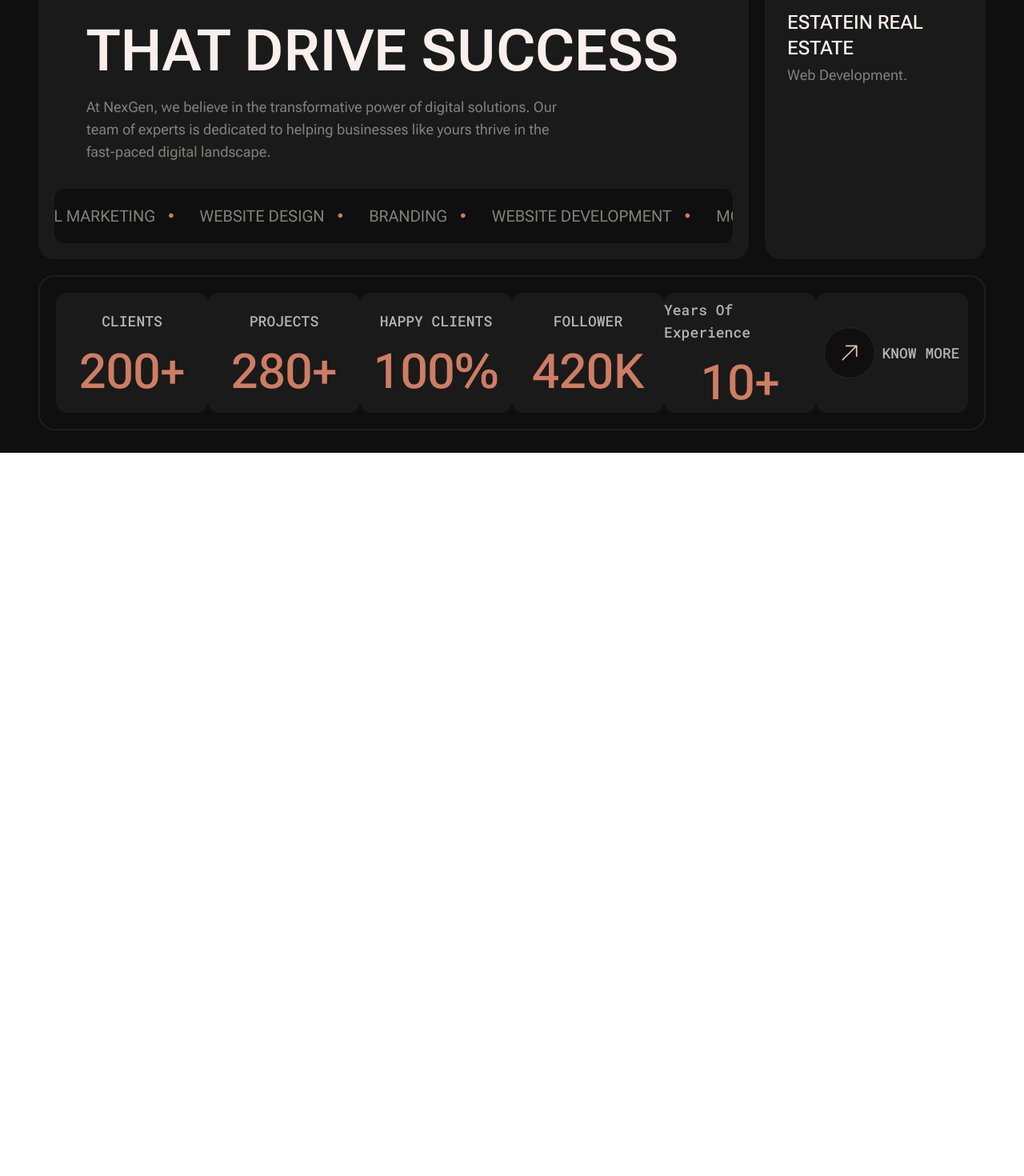
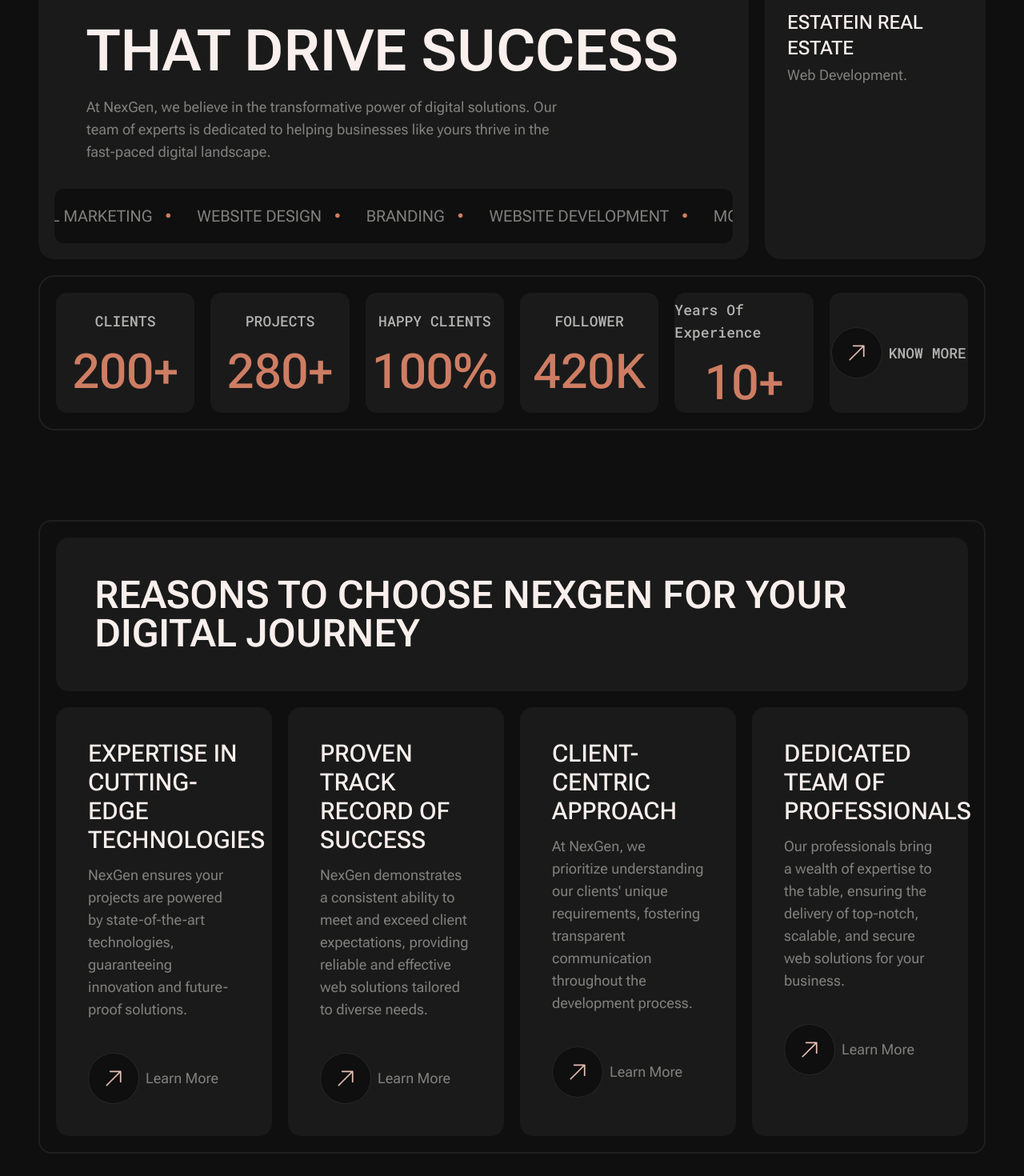
Before and after one commit to Bdmnss/rowix, a React (Vite) app: page / in a window 1280 px wide. Shown: the part 388-1858 px from the top of the page at 80% size. Before the commit the page ends 954 px from the top, so only its background shows below. Built offline with nearby package versions, Linux system fonts and the light colour scheme.

Commit message:
Add reasons section

```diff
--- a/src/App.tsx
+++ b/src/App.tsx
@@ -1,5 +1,6 @@
 import Header from "./layout/Header";
 import HeroSection from "./components/HeroSection";
+import ReasonsSection from "./components/ReasonsSection";
 
 function App() {
   return (
@@ -7,6 +8,8 @@
       <Header />
       <main className="flex flex-col gap-28">
         <HeroSection />
+
+        <ReasonsSection />
       </main>
     </div>
   );
--- a/src/components/HeroSection.tsx
+++ b/src/components/HeroSection.tsx
@@ -2,37 +2,10 @@
 import Icon from "../icons/Icon";
 import StatsSection from "./StatsSection";
 
-const statsData = [
-  {
-    title: "CLIENTS",
-    data: "200+",
-  },
-  {
-    title: "PROJECTS",
-    data: "280+",
-  },
-  {
-    title: "HAPPY CLIENTS",
-    data: "100%",
-  },
-  {
-    title: "FOLLOWER",
-    data: "420K",
-  },
-  {
-    title: "Years Of Experience",
-    data: "10+",
-  },
-  {
-    icon: <Icon type="BigUpArrowIcon" />,
-    title: "KNOW MORE",
-  },
-];
-
 function HeroSection() {
   return (
-    <div className="flex flex-col gap-5">
-      <div className="mt-5 flex gap-5">
+    <div className="mt-5 flex flex-col gap-5">
+      <div className="flex gap-5">
         <div className="w-3/4 rounded-[20px] bg-secondary px-5 pb-5 pt-24">
           <div className="flex flex-col gap-5 px-10">
             <div className="flex items-center gap-4">
@@ -76,7 +49,7 @@
           </div>
         </div>
       </div>
-      <StatsSection items={statsData} />
+      <StatsSection />
     </div>
   );
 }
--- /dev/null
+++ b/src/components/ReasonsSection.tsx
@@ -0,0 +1,53 @@
+import Icon from "../icons/Icon";
+
+const reasons = [
+  {
+    title: "Expertise in Cutting-Edge Technologies".toUpperCase(),
+    description:
+      "NexGen ensures your projects are powered by state-of-the-art technologies, guaranteeing innovation and future-proof solutions.",
+  },
+  {
+    title: "Proven Track Record of Success".toUpperCase(),
+    description:
+      "NexGen demonstrates a consistent ability to meet and exceed client expectations, providing reliable and effective web solutions tailored to diverse needs.",
+  },
+  {
+    title: "Client-Centric Approach".toUpperCase(),
+    description:
+      "At NexGen, we prioritize understanding our clients' unique requirements, fostering transparent communication throughout the development process.",
+  },
+  {
+    title: "Dedicated Team of Professionals".toUpperCase(),
+    description:
+      "Our professionals bring a wealth of expertise to the table, ensuring the delivery of top-notch, scalable, and secure web solutions for your business.",
+  },
+];
+
+function ReasonsSection() {
+  return (
+    <div className="border-borderColor flex flex-col gap-5 rounded-2xl border-2 p-5">
+      <div className="text-orangeText rounded-2xl bg-secondary p-12 text-5xl font-semibold">
+        {"Reasons to Choose NexGen for Your Digital Journey".toUpperCase()}
+      </div>
+      <div className="grid grid-cols-4 gap-5">
+        {reasons.map((reason) => (
+          <div key={reason.title} className="rounded-2xl bg-secondary p-10">
+            <h2 className="text-orangeText mb-3 text-3xl font-medium">
+              {reason.title}
+            </h2>
+            <p className="text-lg text-gray">{reason.description}</p>
+
+            <button className="mt-10 flex items-center gap-2">
+              <div className="border-buttonBorderColor flex size-16 items-center justify-center rounded-full border bg-primary">
+                <Icon type="SmallUpArrowIcon" />
+              </div>
+              <p className="text-lg text-gray">Learn More</p>
+            </button>
+          </div>
+        ))}
+      </div>
+    </div>
+  );
+}
+
+export default ReasonsSection;
--- a/src/components/StatsSection.tsx
+++ b/src/components/StatsSection.tsx
@@ -1,28 +1,44 @@
-interface StatItem {
-  title: string;
-  data?: string;
-  icon?: React.ReactNode;
-}
+import Icon from "../icons/Icon";
 
-interface StatsSectionProps {
-  items: StatItem[];
-  className?: string;
-}
+const statsData = [
+  {
+    title: "CLIENTS",
+    data: "200+",
+  },
+  {
+    title: "PROJECTS",
+    data: "280+",
+  },
+  {
+    title: "HAPPY CLIENTS",
+    data: "100%",
+  },
+  {
+    title: "FOLLOWER",
+    data: "420K",
+  },
+  {
+    title: "Years Of Experience",
+    data: "10+",
+  },
+  {
+    icon: <Icon type="SmallUpArrowIcon" />,
+    title: "KNOW MORE",
+  },
+];
 
-function StatsSection({ items, className = "" }: StatsSectionProps) {
+function StatsSection() {
   return (
-    <div
-      className={`border-borderColor flex items-center justify-between rounded-[20px] border-2 p-5 ${className}`}
-    >
-      {items.map((item, index) => (
+    <div className="border-borderColor grid grid-cols-6 gap-5 rounded-[20px] border-2 p-5">
+      {statsData.map((item, index) => (
         <div
           key={index}
-          className={`flex h-[150px] w-[280px] items-center justify-center rounded-[14px] bg-secondary ${item.title === "KNOW MORE" ? "gap-2 text-xl" : "flex-col gap-5 text-lg"}`}
+          className={`flex h-[150px] w-full items-center justify-center rounded-[14px] bg-secondary ${item.title === "KNOW MORE" ? "gap-2 text-xl" : "flex-col gap-5 text-lg"}`}
         >
           {item.icon && (
-            <div className="border-buttonBorderColor flex size-16 items-center justify-center rounded-full border bg-primary">
+            <button className="border-buttonBorderColor flex size-16 items-center justify-center rounded-full border bg-primary">
               {item.icon}
-            </div>
+            </button>
           )}
           <p className="text-textGray font-mono text-lg font-medium">
             {item.title}
--- a/src/icons/Icon.tsx
+++ b/src/icons/Icon.tsx
@@ -1,13 +1,13 @@
 import type { IconProps } from "./iconTypes";
 import RightArrowIcon from "./RightArrowIcon";
 import UpArrowIcon from "./UpArrowIcon";
-import BigUpArrowIcon from "./BigUpArrowIcon";
-export type IconType = "RightArrowIcon" | "UpArrowIcon" | "BigUpArrowIcon";
+import SmallUpArrowIcon from "./SmallUpArrowIcon";
+export type IconType = "RightArrowIcon" | "UpArrowIcon" | "SmallUpArrowIcon";
 
 const iconMap = {
   RightArrowIcon,
   UpArrowIcon,
-  BigUpArrowIcon,
+  SmallUpArrowIcon,
 };
 
 interface GeneralIconProps extends IconProps {
--- a/src/icons/BigUpArrowIcon.tsx
+++ b/src/icons/SmallUpArrowIcon.tsx
@@ -1,6 +1,6 @@
 import type { IconProps } from "./iconTypes";
 
-const BigUpArrowIcon = ({ className }: IconProps) => {
+const SmallUpArrowIcon = ({ className }: IconProps) => {
   return (
     <svg
       xmlns="http://www.w3.org/2000/svg"
@@ -20,4 +20,4 @@
   );
 };
 
-export default BigUpArrowIcon;
+export default SmallUpArrowIcon;
```
